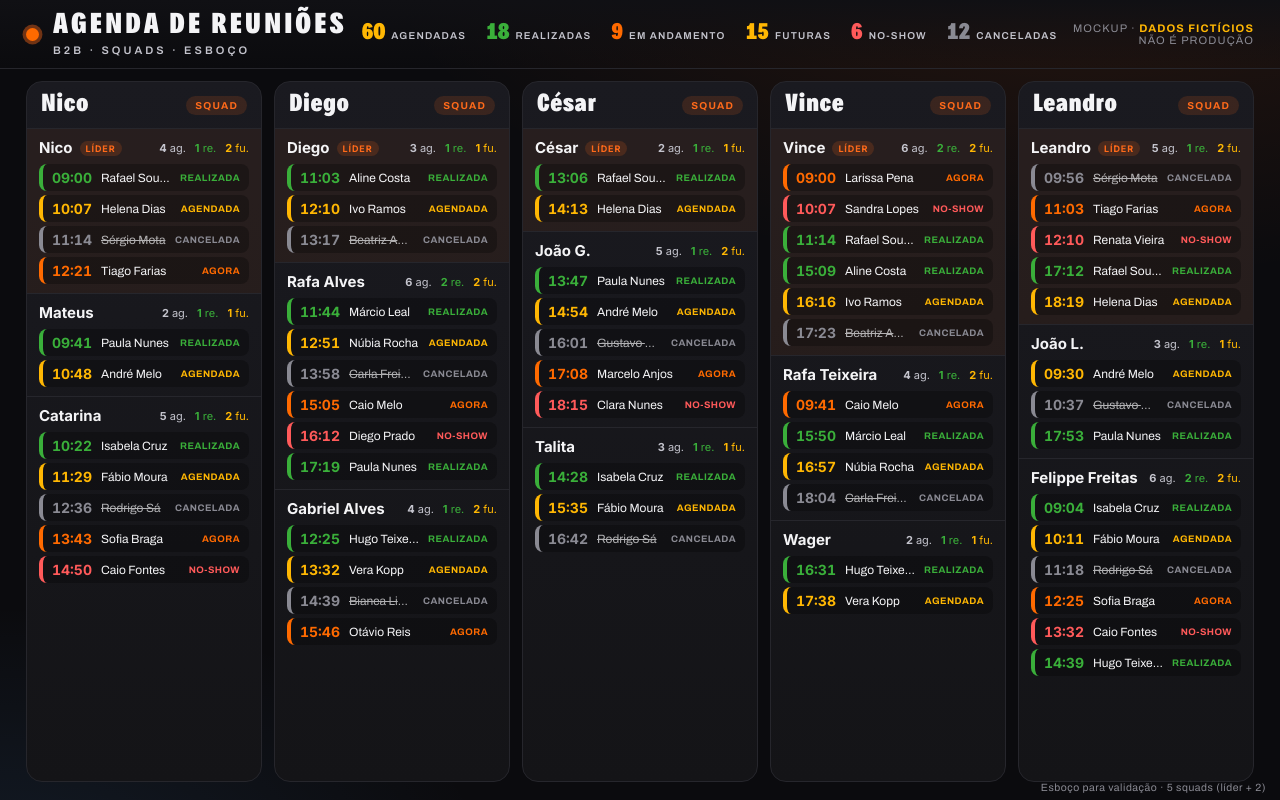
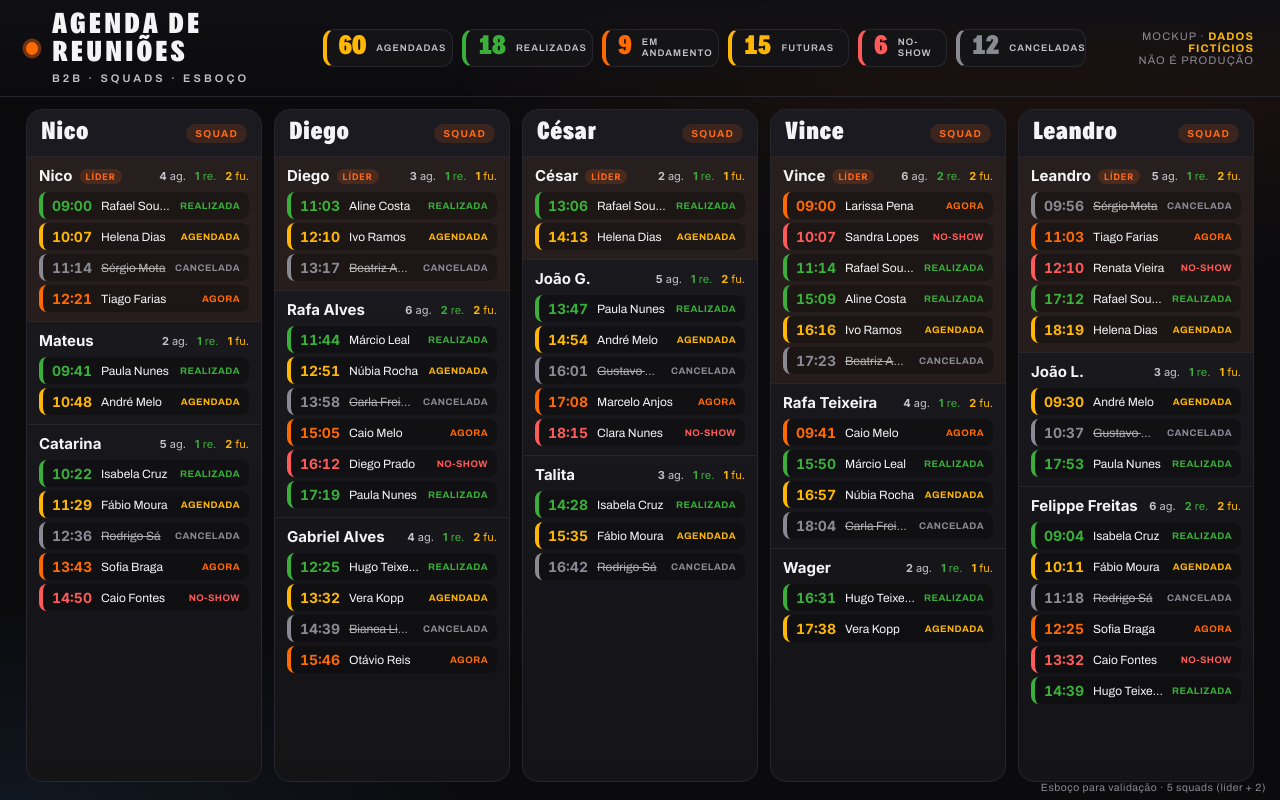
Before and after one commit to mattheusdosantosss/agenda-closers, a website: page mockup-b2b.html in a window 1280 px wide. Drawn offline with Linux system fonts and the light colour scheme.

Commit message:
mockup: métricas do header viram mini-chips (barra de cor + fundo)
Mesma posição (header, centro), visual mais caprichado: cada métrica
num chip com barra colorida à esquerda, número grande e rótulo pequeno.

Co-Authored-By: Claude Opus 4.8 <noreply@anthropic.com>

```diff
--- a/mockup-b2b.html
+++ b/mockup-b2b.html
@@ -41,11 +41,15 @@
   .flag{font-size:11px;color:var(--dim);letter-spacing:.1em;text-transform:uppercase;text-align:right}
   .flag b{color:var(--sched)}
 
-  /* faixa sutil de métricas agregadas (todos os squads) */
-  .resumo{display:flex;align-items:center;gap:20px;flex:1 1 auto;justify-content:center}
-  .resumo .rm{display:flex;align-items:baseline;gap:6px;white-space:nowrap}
-  .resumo .rm b{font-family:var(--num);font-weight:700;font-size:22px;line-height:1;color:var(--c);font-variant-numeric:tabular-nums}
-  .resumo .rm span{font-size:10px;letter-spacing:.12em;text-transform:uppercase;color:var(--muted);font-weight:600}
+  /* métricas agregadas (todos os squads) — mini-chips com barra de cor */
+  .resumo{display:flex;align-items:stretch;gap:9px;flex:1 1 auto;justify-content:center}
+  .resumo .rm{
+    display:flex;align-items:center;gap:10px;white-space:nowrap;
+    background:var(--panel);border:1px solid var(--line);border-radius:11px;
+    padding:7px 14px 7px 12px;border-left:4px solid var(--c);position:relative;
+  }
+  .resumo .rm b{font-family:var(--num);font-weight:700;font-size:26px;line-height:.85;color:var(--c);font-variant-numeric:tabular-nums}
+  .resumo .rm span{font-size:9.5px;letter-spacing:.11em;text-transform:uppercase;color:var(--muted);font-weight:600;line-height:1.15;white-space:normal;max-width:62px}
 
   /* ---------- grade de 5 squads ---------- */
   .grid{flex:1 1 auto;display:grid;grid-template-columns:repeat(5,1fr);gap:12px;padding:12px 26px 18px;overflow:hidden}
```
